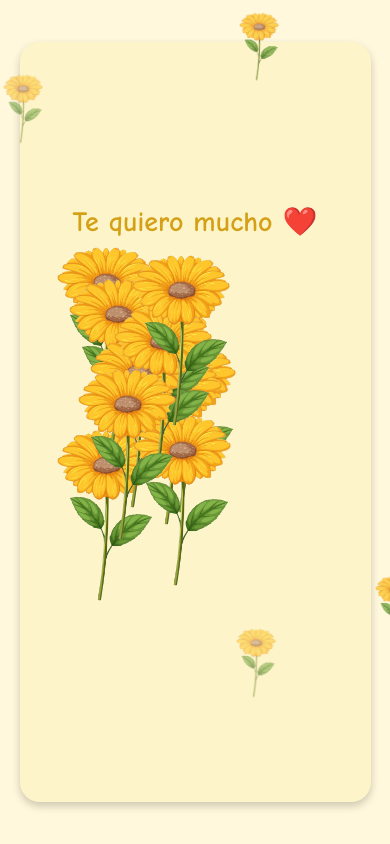
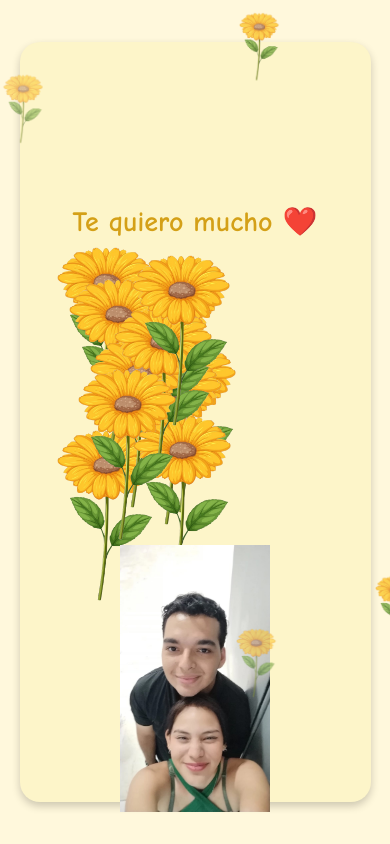
Before and after one commit to eguzman29/love, a plain HTML site: page index.html in a window 390 px wide. Shown: the top 844 px of the page. Drawn offline with Linux system fonts and the light colour scheme.

Commit message:
Update index.html

```diff
--- a/index.html
+++ b/index.html
@@ -96,8 +96,10 @@
             100% { transform: translateY(0px); opacity: 1; }
         }
         .side-image {
-            position: absolute;
-            right: 400px;
+             position: absolute;
+            bottom: -10px;    /* Ajusta la distancia desde la parte inferior */
+            left: 50%;       /* Centrado horizontal */
+            transform: translateX(-50%); /* Corrige el centrado */
             width: 150px;
             height: auto;
         }
```
